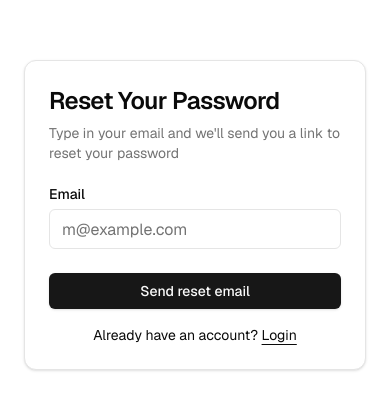
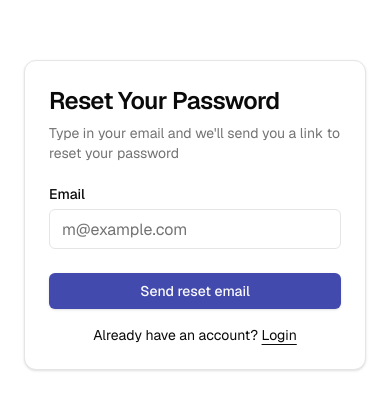
Before and after one commit to markmcguire011/Lavalab2025, a Next.js app: page /auth/forgot-password in a window 390 px wide. Shown: the part 207-616 px from the top of the page. Built offline with nearby package versions, Linux system fonts and the light colour scheme; no server answers.

Commit message:
feat: design system; hero updates; dark/light mode responsivenesss

```diff
--- a/app/globals.css
+++ b/app/globals.css
@@ -10,7 +10,7 @@
     --card-foreground: 0 0% 3.9%;
     --popover: 0 0% 100%;
     --popover-foreground: 0 0% 3.9%;
-    --primary: 0 0% 9%;
+    --primary: 236 44% 47%;
     --primary-foreground: 0 0% 98%;
     --secondary: 0 0% 96.1%;
     --secondary-foreground: 0 0% 9%;
@@ -22,13 +22,26 @@
     --destructive-foreground: 0 0% 98%;
     --border: 0 0% 89.8%;
     --input: 0 0% 89.8%;
-    --ring: 0 0% 3.9%;
+    --ring: 236 44% 47%;
     --chart-1: 12 76% 61%;
     --chart-2: 173 58% 39%;
     --chart-3: 197 37% 24%;
     --chart-4: 43 74% 66%;
     --chart-5: 27 87% 67%;
     --radius: 0.5rem;
+
+    /* Tally Brand Colors */
+    --brand-50: 237 55% 97%;
+    --brand-100: 237 51% 92%;
+    --brand-200: 237 50% 84%;
+    --brand-300: 237 49% 73%;
+    --brand-400: 237 47% 60%;
+    --brand-500: 236 44% 47%;
+    --brand-600: 235 45% 38%;
+    --brand-700: 234 43% 31%;
+    --brand-800: 232 38% 26%;
+    --brand-900: 230 31% 22%;
+    --brand-950: 229 35% 14%;
   }
   .dark {
     --background: 0 0% 3.9%;
@@ -37,8 +50,8 @@
     --card-foreground: 0 0% 98%;
     --popover: 0 0% 3.9%;
     --popover-foreground: 0 0% 98%;
-    --primary: 0 0% 98%;
-    --primary-foreground: 0 0% 9%;
+    --primary: 237 50% 84%;
+    --primary-foreground: 230 31% 22%;
     --secondary: 0 0% 14.9%;
     --secondary-foreground: 0 0% 98%;
     --muted: 0 0% 14.9%;
@@ -49,12 +62,25 @@
     --destructive-foreground: 0 0% 98%;
     --border: 0 0% 14.9%;
     --input: 0 0% 14.9%;
-    --ring: 0 0% 83.1%;
+    --ring: 237 50% 84%;
     --chart-1: 220 70% 50%;
     --chart-2: 160 60% 45%;
     --chart-3: 30 80% 55%;
     --chart-4: 280 65% 60%;
     --chart-5: 340 75% 55%;
+
+    /* Tally Brand Colors for Dark Mode */
+    --brand-50: 229 35% 14%;
+    --brand-100: 230 31% 22%;
+    --brand-200: 232 38% 26%;
+    --brand-300: 234 43% 31%;
+    --brand-400: 235 45% 38%;
+    --brand-500: 236 44% 47%;
+    --brand-600: 237 47% 60%;
+    --brand-700: 237 49% 73%;
+    --brand-800: 237 50% 84%;
+    --brand-900: 237 51% 92%;
+    --brand-950: 237 55% 97%;
   }
 }
 
--- a/app/page.tsx
+++ b/app/page.tsx
@@ -1,6 +1,6 @@
-import { LandingNavbar } from "@/components/landing-navbar";
-import { LandingFooter } from "@/components/landing-footer";
-import { LandingHero } from "@/components/landing-hero";
+import { LandingNavbar } from "@/components/landing/landing-navbar";
+import { LandingFooter } from "@/components/landing/landing-footer";
+import { LandingHero } from "@/components/landing/landing-hero";
 
 export default function Home() {
   return (
--- a/components/landing/landing-footer.tsx
+++ b/components/landing/landing-footer.tsx
@@ -3,7 +3,7 @@ export function LandingFooter() {
     <footer className="w-full border-t py-8">
       <div className="max-w-6xl mx-auto px-4 flex items-center justify-center">
         <p className="text-sm text-muted-foreground text-center">
-          © 2024 Tally. Streamline your inventory management.
+          © 2025 Tally. All Rights Reserved.
         </p>
       </div>
     </footer>
--- a/components/landing/landing-hero.tsx
+++ b/components/landing/landing-hero.tsx
@@ -1,15 +1,10 @@
 import { Button } from "@/components/ui/button";
 import Link from "next/link";
-import Image from "next/image";
-import { Package, BarChart3, Users } from "lucide-react";
 
 export function LandingHero() {
   return (
     <div className="flex-1 flex flex-col items-center justify-center px-4">
-      <div className="text-center max-w-4xl mx-auto">
-        <div className="mb-8">
-          <Image src="/tally_logo_2.svg" alt="Tally Logo" width={120} height={120} className="mx-auto mb-6" />
-        </div>
+      <div className="text-center max-w-4xl m-auto">
 
         <h1 className="text-4xl lg:text-6xl font-bold mb-6 bg-gradient-to-r from-foreground to-foreground/70 bg-clip-text text-transparent">
           Inventory Management
@@ -33,32 +28,6 @@ export function LandingHero() {
             </Button>
           </Link>
         </div>
-
-        <div className="grid md:grid-cols-3 gap-8 max-w-4xl mx-auto">
-          <div className="text-center">
-            <div className="inline-flex items-center justify-center w-16 h-16 bg-primary/10 rounded-full mb-4">
-              <Package className="w-8 h-8 text-primary" />
-            </div>
-            <h3 className="text-lg font-semibold mb-2">Track Materials</h3>
-            <p className="text-muted-foreground">Monitor your inventory levels and never run out of essential materials.</p>
-          </div>
-
-          <div className="text-center">
-            <div className="inline-flex items-center justify-center w-16 h-16 bg-primary/10 rounded-full mb-4">
-              <BarChart3 className="w-8 h-8 text-primary" />
-            </div>
-            <h3 className="text-lg font-semibold mb-2">Manage Orders</h3>
-            <p className="text-muted-foreground">Keep track of all your made-to-order merchandise from start to finish.</p>
-          </div>
-
-          <div className="text-center">
-            <div className="inline-flex items-center justify-center w-16 h-16 bg-primary/10 rounded-full mb-4">
-              <Users className="w-8 h-8 text-primary" />
-            </div>
-            <h3 className="text-lg font-semibold mb-2">One Dashboard</h3>
-            <p className="text-muted-foreground">Consolidate all your business information in a single, easy-to-use interface.</p>
-          </div>
-        </div>
       </div>
     </div>
   );
--- a/components/landing/landing-navbar.tsx
+++ b/components/landing/landing-navbar.tsx
@@ -9,7 +9,7 @@ export function LandingNavbar() {
       <div className="w-full max-w-6xl flex justify-between items-center p-3 px-5">
         <div className="flex gap-3 items-center">
           <Image src="/tally_logo_2.svg" alt="Tally Logo" width={40} height={40} />
-          <span className="font-bold text-xl">Tally</span>
+          <span className="font-bold text-xl text-brand-500 dark:text-brand-800">Tally</span>
         </div>
         <div className="flex items-center gap-4">
           <Link href="/auth/login">
```
